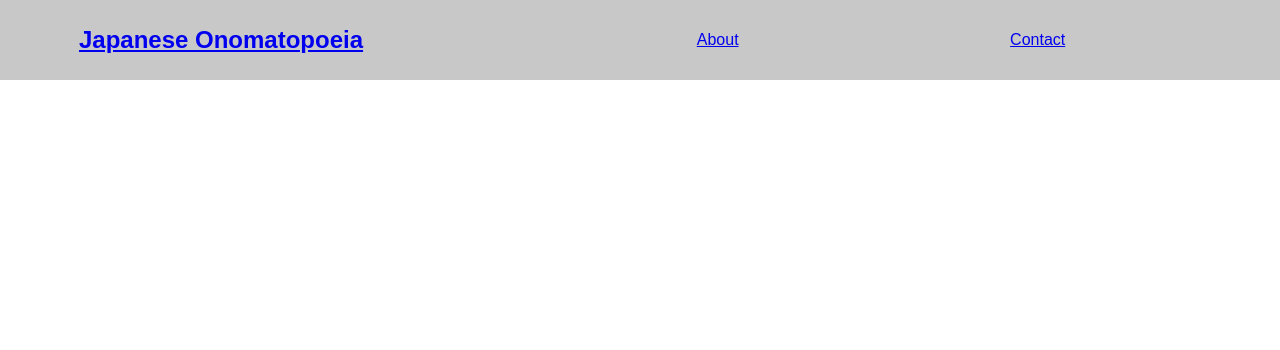
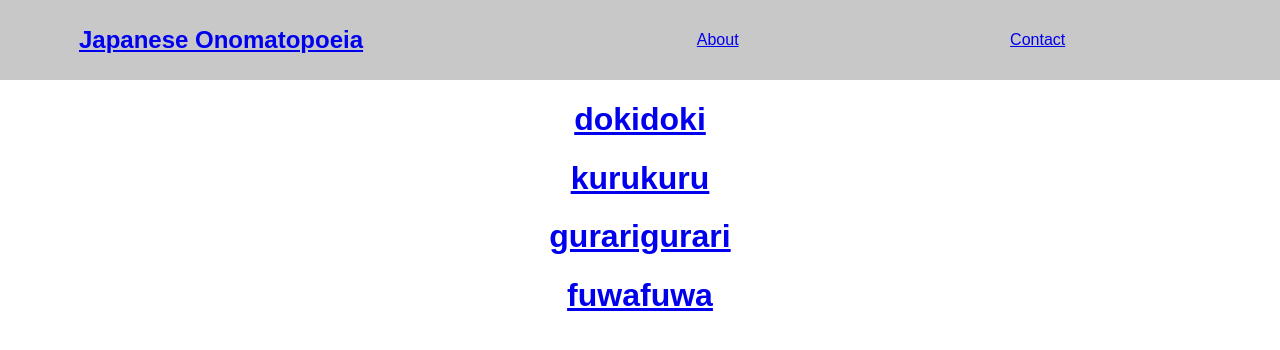
Before and after one commit to leedoughty/japanese-onomatopoeia, a React (Create React App) app: page / in a window 1280 px wide. Shown: the top 350 px of the page. Built offline with nearby package versions, Linux system fonts and the light colour scheme.

Commit message:
Setup routing for homepage

```diff
--- a/src/App.js
+++ b/src/App.js
@@ -1,7 +1,8 @@
+import { BrowserRouter as Router, Switch, Route } from "react-router-dom";
 import NavBar from "./NavBar";
 import About from "./About";
 import Contact from "./Contact";
-import { BrowserRouter as Router, Switch, Route } from "react-router-dom";
+import Homepage from "./Homepage";
 import "./App.css";
 
 function App() {
@@ -10,6 +11,7 @@ function App() {
       <div className="app">
         <NavBar />
         <Switch>
+          <Route exact path="/" component={Homepage} />
           <Route path="/about" component={About} />
           <Route path="/contact" component={Contact} />
         </Switch>
--- /dev/null
+++ b/src/Homepage.js
@@ -0,0 +1,29 @@
+import { useState, useEffect } from "react";
+import { Link } from "react-router-dom";
+import japaneseOnomatopoeia from "./japaneseOnomatopoeia.json";
+import "./App.css";
+
+function Homepage() {
+  useEffect(() => {
+    loadData();
+  }, []);
+
+  const [items, setItems] = useState([]);
+
+  const loadData = () => {
+    const items = JSON.parse(JSON.stringify(japaneseOnomatopoeia));
+    setItems(items);
+  };
+
+  return (
+    <div>
+      {items.map((item) => (
+        <h1 key={item.id}>
+          <Link to={`word/${item.id}`}>{item.id}</Link>
+        </h1>
+      ))}
+    </div>
+  );
+}
+
+export default Homepage;
```
